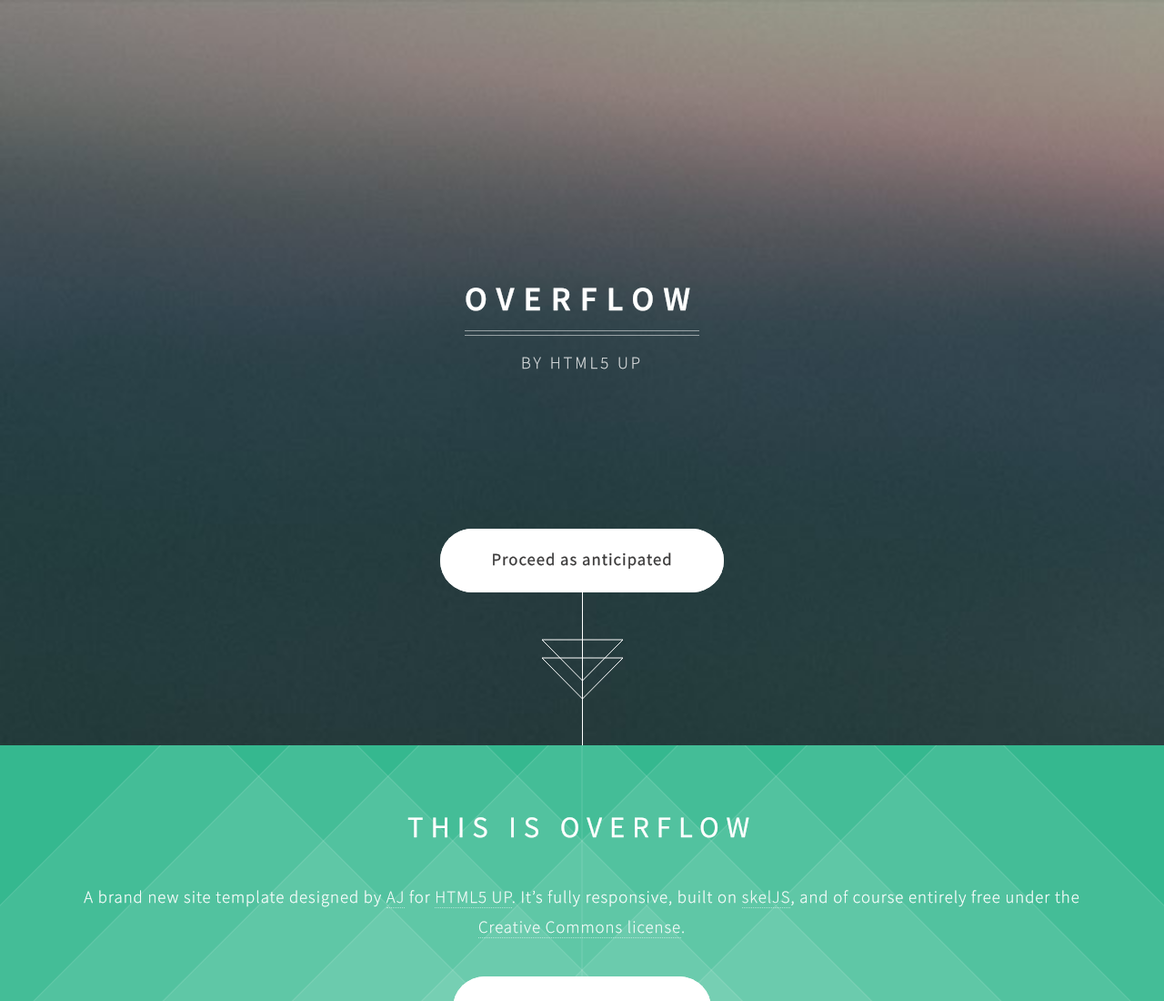
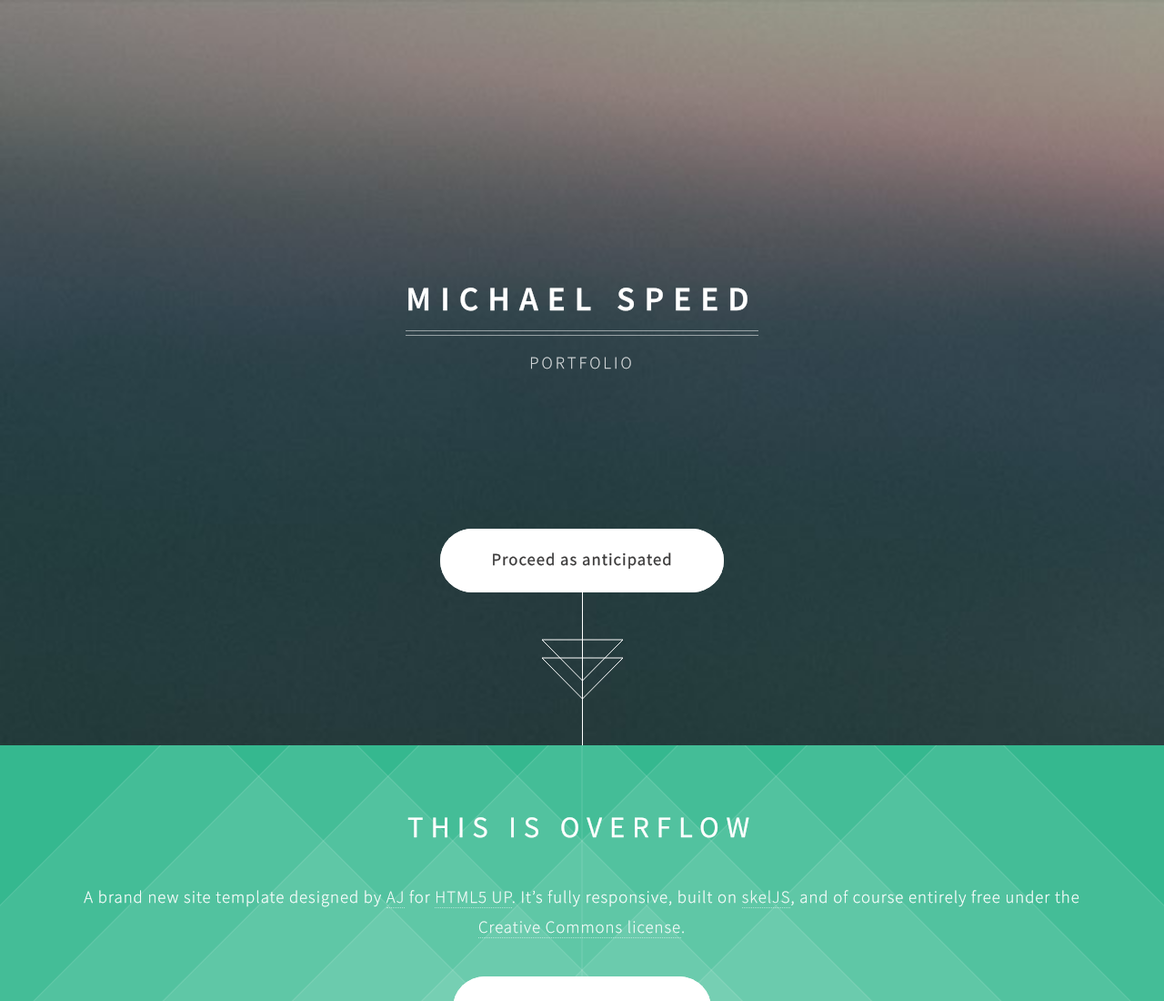
Before and after one commit to michaelcspeed/michaelcspeed.github.io, a plain HTML site: page index.html in a window 1280 px wide. Shown: the top 1100 px of the page at 91% size. Drawn offline with Linux system fonts and the light colour scheme.

Commit message:
Changed title

```diff
--- a/index.html
+++ b/index.html
@@ -27,8 +27,8 @@
 		<!-- Header -->
 			<section id="header">
 				<header>
-					<h1>Overflow</h1>
-					<p>By HTML5 UP</p>
+					<h1>MICHAEL SPEED</h1>
+					<p>PORTFOLIO</p>
 				</header>
 				<footer>
 					<a href="#banner" class="button style2 scrolly scrolly-centered">Proceed as anticipated</a>
```
